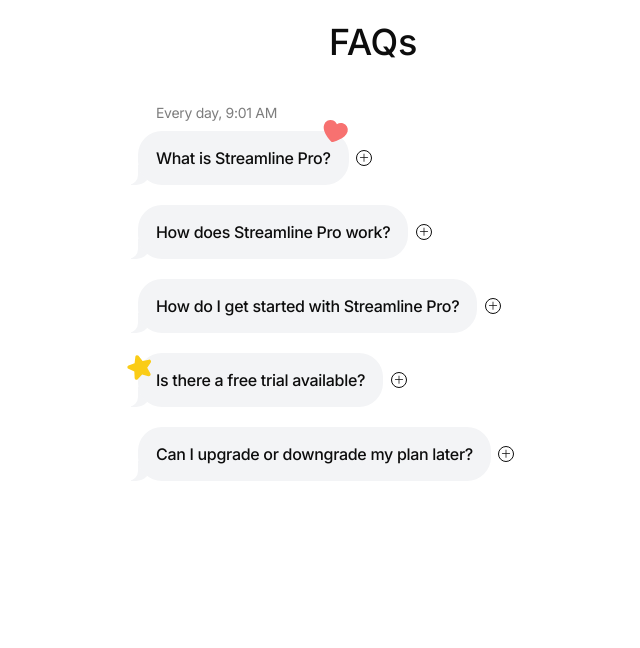
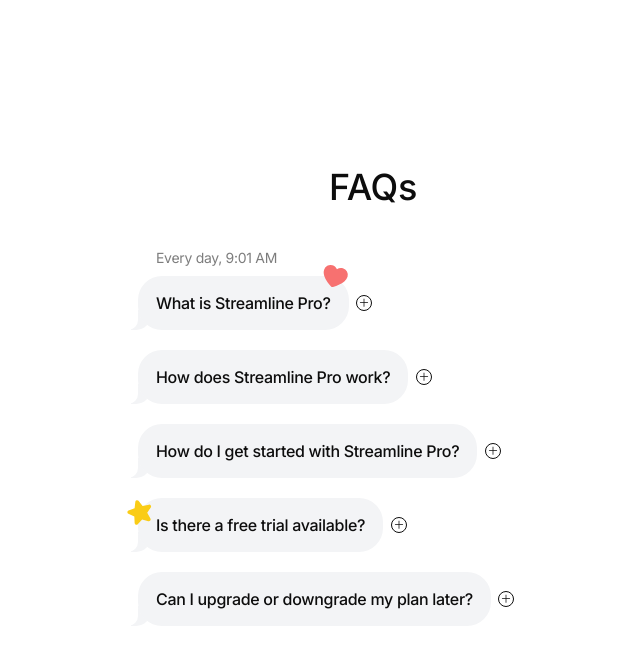
Before and after one commit to devbylanre/fancy-accordion, a React (Create React App) app: page / in a window 1280 px wide. Shown: the top 648 px of the page, without its empty margins (267-907 px from the left). Built offline with nearby package versions, Linux system fonts and the light colour scheme.

Commit message:
fixed justification issue

```diff
--- a/src/styles.module.css
+++ b/src/styles.module.css
@@ -20,7 +20,6 @@
 .main {
     display: flex;
     flex-direction: column;
-    justify-content: start;
     max-width: 500px;
     height: 100vh;
     margin: 0 auto;
```
